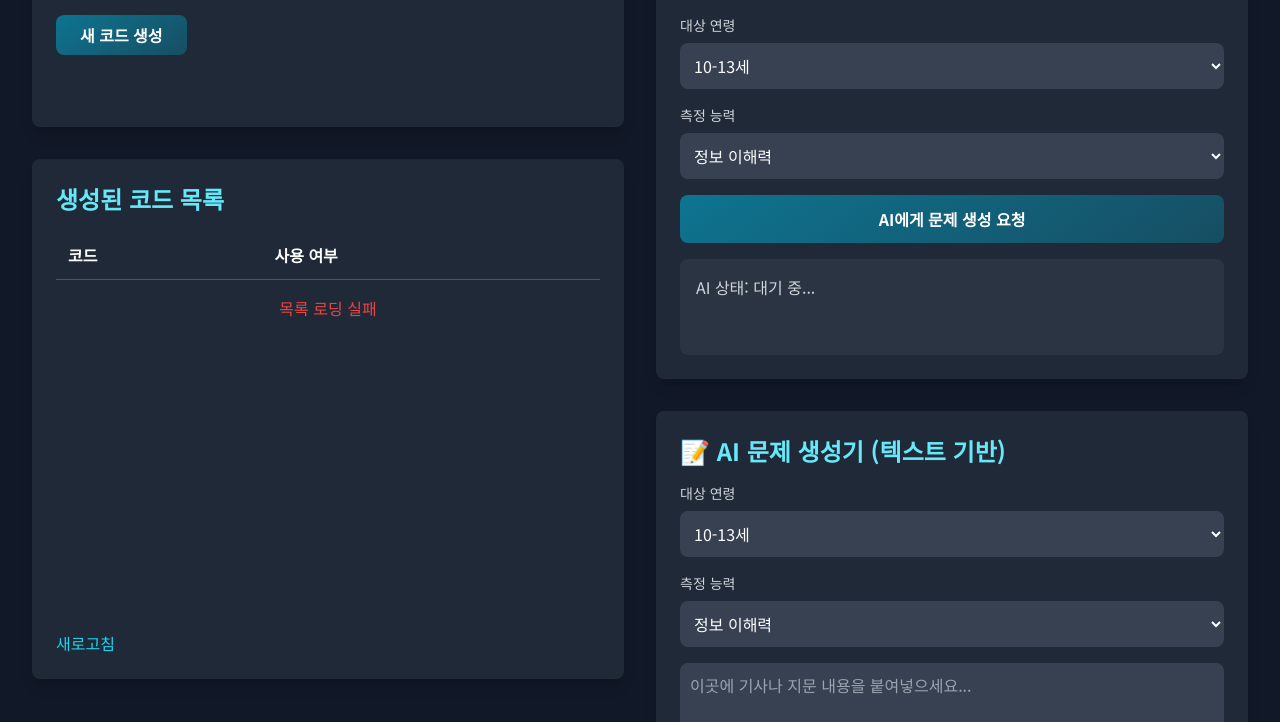
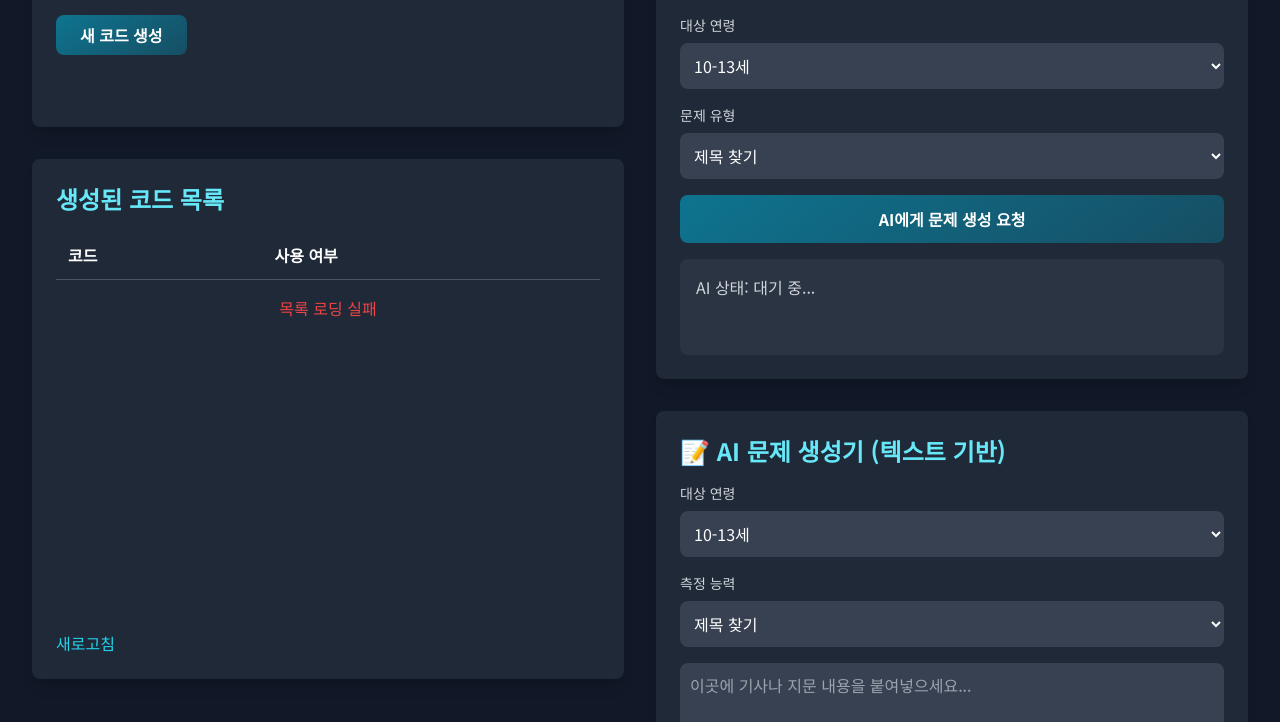
Before and after one commit to classic-theo/Reading_Profiler, a Flask app: page /admin in a window 1280 px wide. Shown: the part 209-931 px from the top of the page. Run offline with Flask 3, Linux system fonts and the light colour scheme; some libraries are stand-ins or nearby versions.

Commit message:
Update admin.html

```diff
--- a/templates/admin.html
+++ b/templates/admin.html
@@ -66,13 +66,16 @@
                             </select>
                         </div>
                         <div>
-                            <label for="category-select" class="block mb-2 text-sm font-medium text-gray-300">측정 능력</label>
+                            <label for="category-select" class="block mb-2 text-sm font-medium text-gray-300">문제 유형</label>
                             <select id="category-select" class="form-select w-full rounded-lg p-2.5">
-                                <option value="comprehension" selected>정보 이해력</option>
-                                <option value="logic">논리 분석력</option>
-                                <option value="inference">단서 추론력</option>
+                                <option value="title" selected>제목 찾기</option>
+                                <option value="theme">주제 파악</option>
+                                <option value="argument">주장 파악</option>
+                                <option value="inference">의미 추론</option>
+                                <option value="reference">지시어 찾기</option>
+                                <option value="sentence_ordering">문장 순서 맞추기</option>
+                                <option value="paragraph_ordering">단락 순서 맞추기</option>
                                 <option value="creativity">창의적 서술력</option>
-                                <option value="critical_thinking">비판적 사고력</option>
                             </select>
                         </div>
                         <button id="generate-question-btn" class="w-full btn-primary font-bold py-3 rounded-lg">AI에게 문제 생성 요청</button>
@@ -99,11 +102,14 @@
                         <div>
                             <label for="text-category-select" class="block mb-2 text-sm font-medium text-gray-300">측정 능력</label>
                             <select id="text-category-select" class="form-select w-full rounded-lg p-2.5">
-                                <option value="comprehension" selected>정보 이해력</option>
-                                <option value="logic">논리 분석력</option>
-                                <option value="inference">단서 추론력</option>
+                                <option value="title" selected>제목 찾기</option>
+                                <option value="theme">주제 파악</option>
+                                <option value="argument">주장 파악</option>
+                                <option value="inference">의미 추론</option>
+                                <option value="reference">지시어 찾기</option>
+                                <option value="sentence_ordering">문장 순서 맞추기</option>
+                                <option value="paragraph_ordering">단락 순서 맞추기</option>
                                 <option value="creativity">창의적 서술력</option>
-                                <option value="critical_thinking">비판적 사고력</option>
                             </select>
                         </div>
                         <textarea id="text-input" class="form-textarea w-full rounded-lg p-2.5 h-48" placeholder="이곳에 기사나 지문 내용을 붙여넣으세요..."></textarea>
@@ -271,8 +277,9 @@
         generateQuestionBtn.addEventListener('click', generateNewQuestion);
         generateFromTextBtn.addEventListener('click', generateQuestionFromText);
         document.addEventListener('DOMContentLoaded', fetchCodes);
+
         copyCodeBtn.addEventListener('click', () => {
-            const codeToCopy = newCodeDisplay.textContent;
+             const codeToCopy = newCodeDisplay.textContent;
             if (!codeToCopy) return;
 
             const tempInput = document.createElement('textarea');
```
